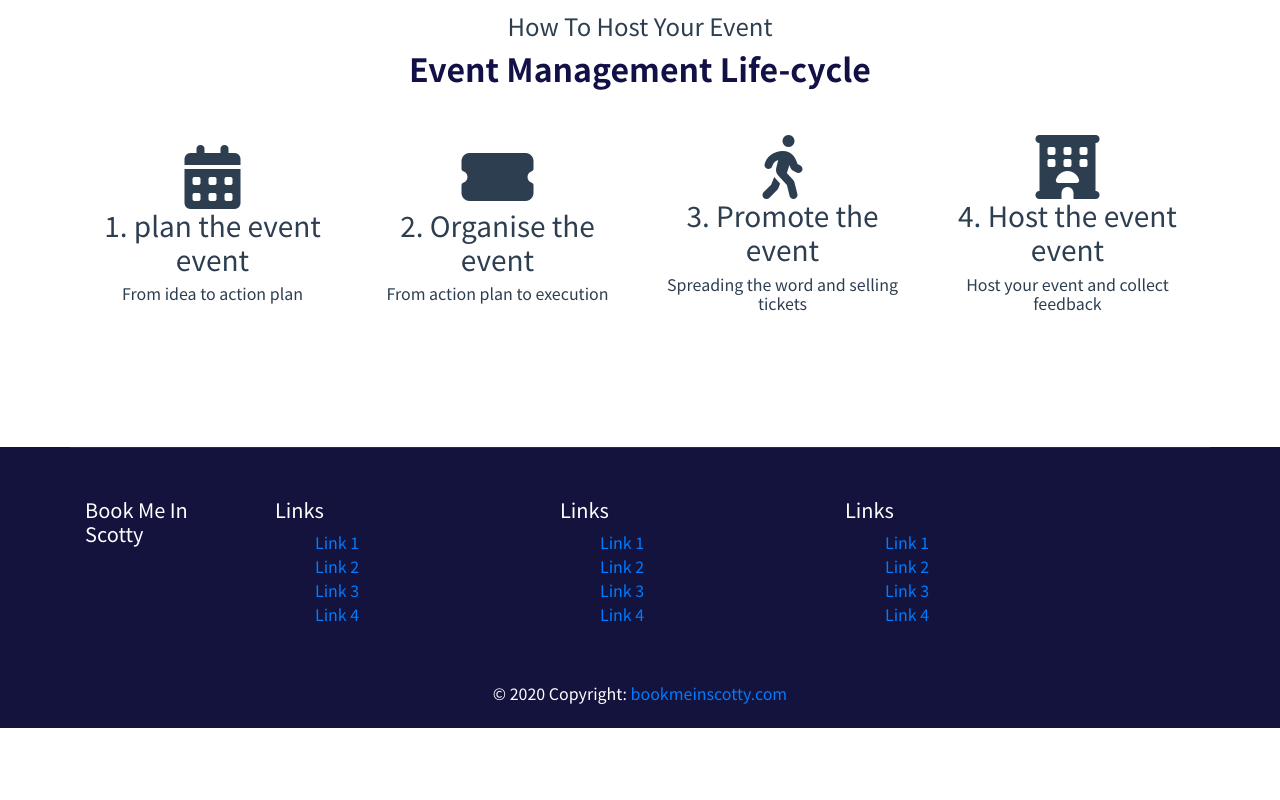
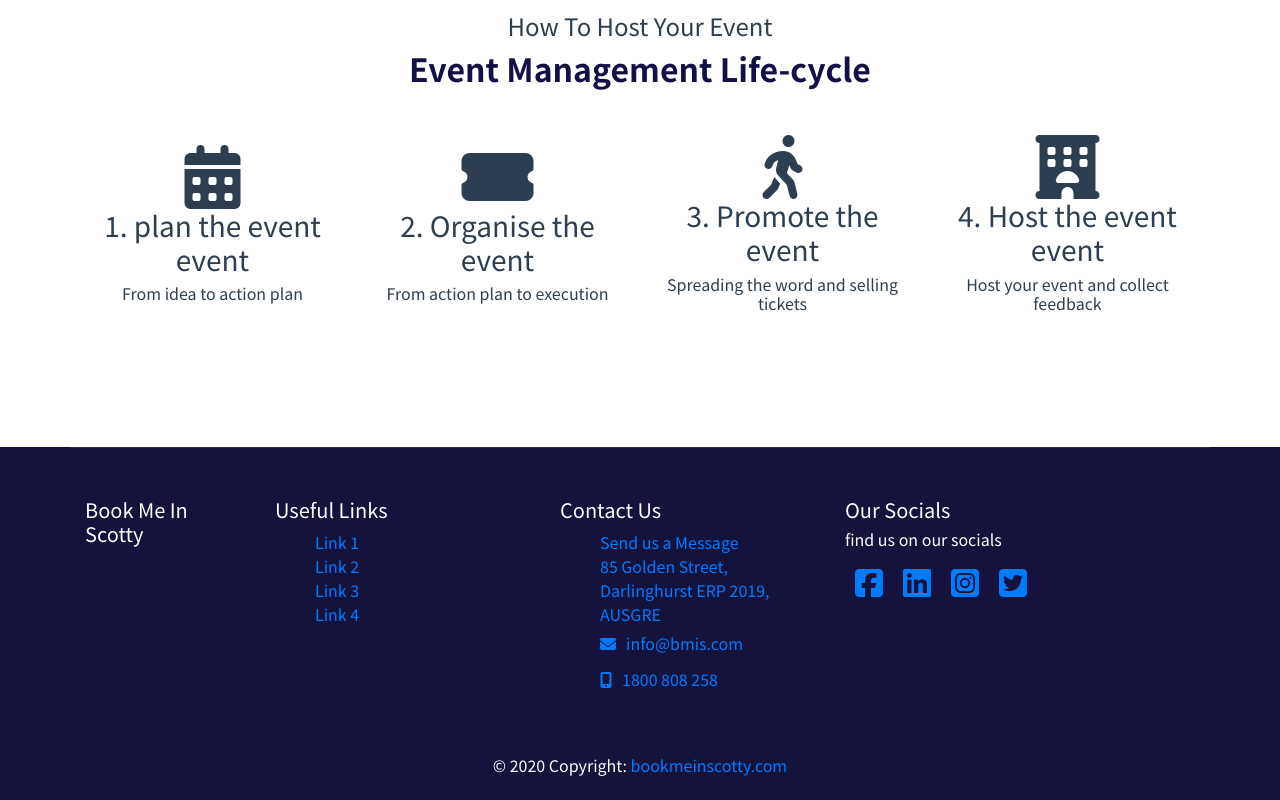
Before and after one commit to Nertoc/BMIS, a Vue app: page / in a window 1280 px wide. Shown: the part 2357-3157 px from the top of the page. Before the commit the page ends 3085 px from the top, so only its background shows below. Built offline with nearby package versions, Linux system fonts and the light colour scheme.

Commit message:
updates in layout -
made the Login Modal - going to use json files and VueX to make it so that the login text button changes, as well as the Icon once the password and username has been set

After that it is time to work with VueX to create the Event Modal

```diff
--- a/src/components/TopHeader.vue
+++ b/src/components/TopHeader.vue
@@ -14,7 +14,7 @@
             <b-navbar-toggle target="nav-collapse"></b-navbar-toggle>
             <b-collapse id="nav-collapse" is-nav>
               <b-navbar-nav class="ml-auto">
-                <b-button class="loginButton" variant="link">
+                <b-button class="loginButton" variant="link" v-b-modal.modal-1>
                   <i class="fas fa-fingerprint"></i>
                   <b-nav-text class="loginText">
                     login
@@ -39,6 +39,25 @@
         </b-col>
       </b-row>
     </b-container>
+    <div>
+      <b-modal id="modal-1" title="BootstrapVue">
+        <label class="sr-only" for="inline-form-input-name">Name</label>
+    <b-input
+      id="inline-form-input-name"
+      class="mb-2 mr-sm-2 mb-sm-0"
+      placeholder="Jane Doe"
+    ></b-input>
+
+    <label class="sr-only" for="inline-form-input-username">Username</label>
+    <b-input-group prepend="@" class="mb-2 mr-sm-2 mb-sm-0">
+      <b-input id="inline-form-input-username" placeholder="Username"></b-input>
+    </b-input-group>
+
+    <b-form-checkbox class="mb-2 mr-sm-2 mb-sm-0">Remember me</b-form-checkbox>
+
+    <b-button variant="primary">Save</b-button>
+      </b-modal>
+    </div>
   </div>
 </template>
 
@@ -79,8 +98,6 @@ export default {
 }
 .loginText {
   float: right;
-
-
 }
 .browseEvents {
   width: 175px;
--- a/src/components/footer.vue
+++ b/src/components/footer.vue
@@ -7,7 +7,7 @@
             <h5 class="title">Book Me In Scotty</h5>
           </b-col>
           <b-col sm="3">
-          <h5 class="title">Links</h5>
+            <h5 class="title">Useful Links</h5>
             <ul>
               <li class="list-unstyled"><a href="#!">Link 1</a></li>
               <li class="list-unstyled"><a href="#!">Link 2</a></li>
@@ -16,32 +16,36 @@
             </ul>
           </b-col>
           <b-col sm="3">
-          <h5 class="title">Links</h5>
+            <h5 class="title">Contact Us</h5>
             <ul>
-            <li class="list-unstyled"><a href="#!">Link 1</a></li>
-            <li class="list-unstyled"><a href="#!">Link 2</a></li>
-            <li class="list-unstyled"><a href="#!">Link 3</a></li>
-            <li class="list-unstyled"><a href="#!">Link 4</a></li>
+              <li class="list-unstyled"><a href="#!">Send us a Message</a></li>
+              <li class="list-unstyled"><a href="#!">85 Golden Street, Darlinghurst ERP 2019, AUSGRE</a></li>
+              <li class="list-unstyled"><a href="#!"><i class="fas fa-envelope"></i>info@bmis.com</a></li>
+              <li class="list-unstyled"><a href="#!"><i class="fas fa-mobile-alt"></i>1800 808 258</a></li>
             </ul>
           </b-col>
           <b-col sm="3">
-          <h5 class="title">Links</h5>
-          <ul>
-            <li class="list-unstyled"><a href="#!">Link 1</a></li>
-            <li class="list-unstyled"><a href="#!">Link 2</a></li>
-            <li class="list-unstyled"><a href="#!">Link 3</a></li>
-            <li class="list-unstyled"><a href="#!">Link 4</a></li>
+            <h5 class="title">Our Socials</h5>
+            <h6 class="subtitle"> find us on our socials </h6>
+            <ul class="list-group list-group-horizontal">
+              <li class="list-unstyled"><a href="#!"><i class="fab fa-facebook-square fa-2x"></i></a></li>
+              <li class="list-unstyled"><a href="#!"><i class="fab fa-linkedin fa-2x"></i></a></li>
+              <li class="list-unstyled"><a href="#!"><i class="fab fa-instagram-square fa-2x"></i></a></li>
+              <li class="list-unstyled"><a href="#!"><i class="fab fa-twitter-square fa-2x"></i></a></li>
             </ul>
           </b-col>
         </b-row>
       </b-container>
       <div>
         <b-container fluid class="footercont">
-
           <b-row>
             <b-col class="copyright">
-            <p class="copytext">&copy; 2020 Copyright:
-            <a href="https://www.bookmeinscotty.com"> bookmeinscotty.com </a></p>
+              <p class="copytext">
+                &copy; 2020 Copyright:
+                <a href="https://www.bookmeinscotty.com">
+                  bookmeinscotty.com
+                </a>
+              </p>
             </b-col>
           </b-row>
         </b-container>
@@ -63,7 +67,6 @@ export default {
 .footercont {
   color: white;
   background-color: rgb(19, 19, 61);
-
 }
 .copytext {
   position: absolute;
@@ -80,5 +83,11 @@ export default {
   border: 0;
   border-top: 1px solid rgba(255, 255, 255, 0.1);
 }
-
+.fab {
+  padding: 10px;
+}
+.fas {
+  padding: 10px;
+  padding-left: 0px;
+}
 </style>
```
Lines whose indentation alone changed are shown as unchanged.
